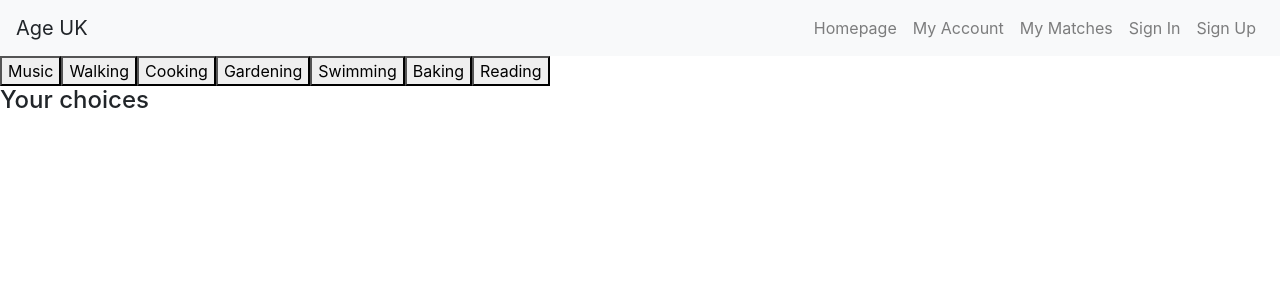
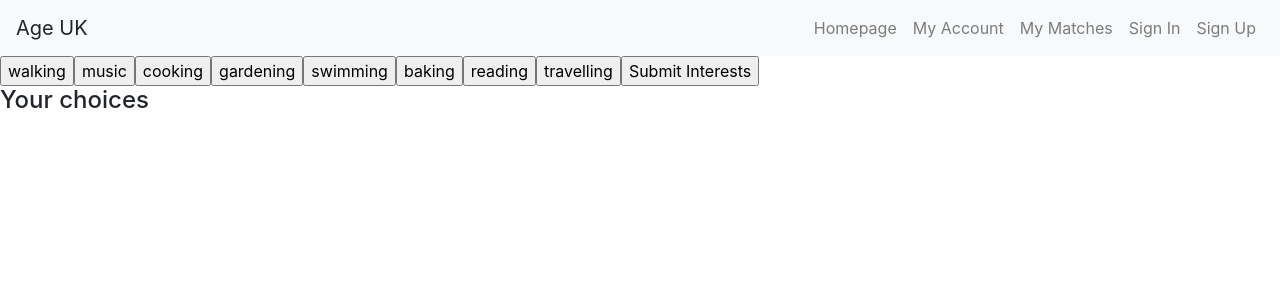
Before and after one commit to Age-UK-Voluteer-Matching/age_uk_react_frontend, a React (Create React App) app: page /interests in a window 1280 px wide. Shown: the top 300 px of the page. Built offline with nearby package versions, Linux system fonts and the light colour scheme.

Commit message:
changed the interest component to display input rather than buttons, and map through an array of interests instead of hard coding them

```diff
--- a/src/components/user/UserInterests.js
+++ b/src/components/user/UserInterests.js
@@ -1,5 +1,7 @@
 import React, { Component } from 'react'
 import { v4 as uuidv4 } from 'uuid'
+import { connect } from 'react-redux'
+import { addInterestsToUser } from '../../store/actions/authActions'
 
 class UserInterests extends Component {
   state = {
@@ -18,6 +20,12 @@ class UserInterests extends Component {
     console.log(this.state)
   }
 
+  handleSubmit = (e) => {
+    e.preventDefault();
+    console.log(this.state)
+    this.props.addInterestsToUser(this.state)
+    this.props.history.push('/findmatch')
+  }
   render() {
     const choices = this.state.choices.map(choice => {
       const { id, interest } = choice
@@ -27,19 +35,28 @@ class UserInterests extends Component {
         </div>
       )
     })
+
+    const interests = [
+      'walking', 'music', 'cooking', 'gardening', 'swimming', 'baking', 'reading', 'travelling'
+    ]
     return (
       <div>
-        <button onClick={() => this.handleClick("music")}>Music</button>
-        <button onClick={() => this.handleClick("walking")}>Walking</button>
-        <button onClick={() => this.handleClick("cooking")}>Cooking</button>
-        <button onClick={() => this.handleClick("gardening")}>Gardening</button>
-        <button onClick={() => this.handleClick("swimming")}>Swimming</button>
-        <button onClick={() => this.handleClick("baking")}>Baking</button>
-        <button onClick={() => this.handleClick("reading")}>Reading</button>
+        <form onSubmit={this.handleSubmit}>
+          {interests.map((interest) => {
+            return <input type="button" value={interest} name={interest} id={interest} onClick={() => this.handleClick(interest)}/>
+          })}
+          <input type="submit" name="submit" value="Submit Interests" id=""/>
+        </form>
         <h4>Your choices {choices}</h4>
       </div>
     )
   }
 }
 
-export default UserInterests
+const mapDispatchToProps = (dispatch) => {
+  return {
+    addInterestsToUser: (user) => { dispatch(addInterestsToUser(user))}
+  }
+}
+
+export default connect(null, mapDispatchToProps)(UserInterests)
--- a/src/store/actions/authActions.js
+++ b/src/store/actions/authActions.js
@@ -21,3 +21,12 @@ export const createUserDetails = (user) => {
     }
   }
 }
+
+export const addInterestsToUser = (user) => {
+  return {
+    type: 'ADD_USER_INTERESTS',
+    payload: {
+      interests: user.interests
+    }
+  }
+}
--- a/src/store/reducers/authReducer.js
+++ b/src/store/reducers/authReducer.js
@@ -9,6 +9,7 @@ const initState = {
 const authReducer = (state = initState, action) => {
   switch(action.type) {
     case 'CREATE_USER':
+      console.log('creating the user')
       let newUsers = state.users.map(user => user)
       newUsers.push(action.payload)
       return {
@@ -18,8 +19,6 @@ const authReducer = (state = initState, action) => {
     case 'CREATE_USER_DETAILS':
       console.log('editing the user details')
       let newUsersDetails = state.users.map((user) => {
-        console.log(user.id, 'user.id')
-        console.log(action.id, 'action.id')
         if(user.id === action.payload.id) {
           user.firstName = action.payload.firstName
           user.lastName = action.payload.lastName
@@ -33,6 +32,20 @@ const authReducer = (state = initState, action) => {
         ...state,
         users: newUsersDetails
       }
+    case 'ADD_USER_INTERESTS':
+      console.log('adding user interests')
+      let newUserWithInterests = state.users.map((user) => {
+        if(user.id === action.payload.id) {
+          user.interests = action.payload.interests
+          return user
+        } else {
+          return user
+        }
+      })
+      return {
+        ...state,
+        users: newUserWithInterests
+      }
     default:
       return state
   }
```
